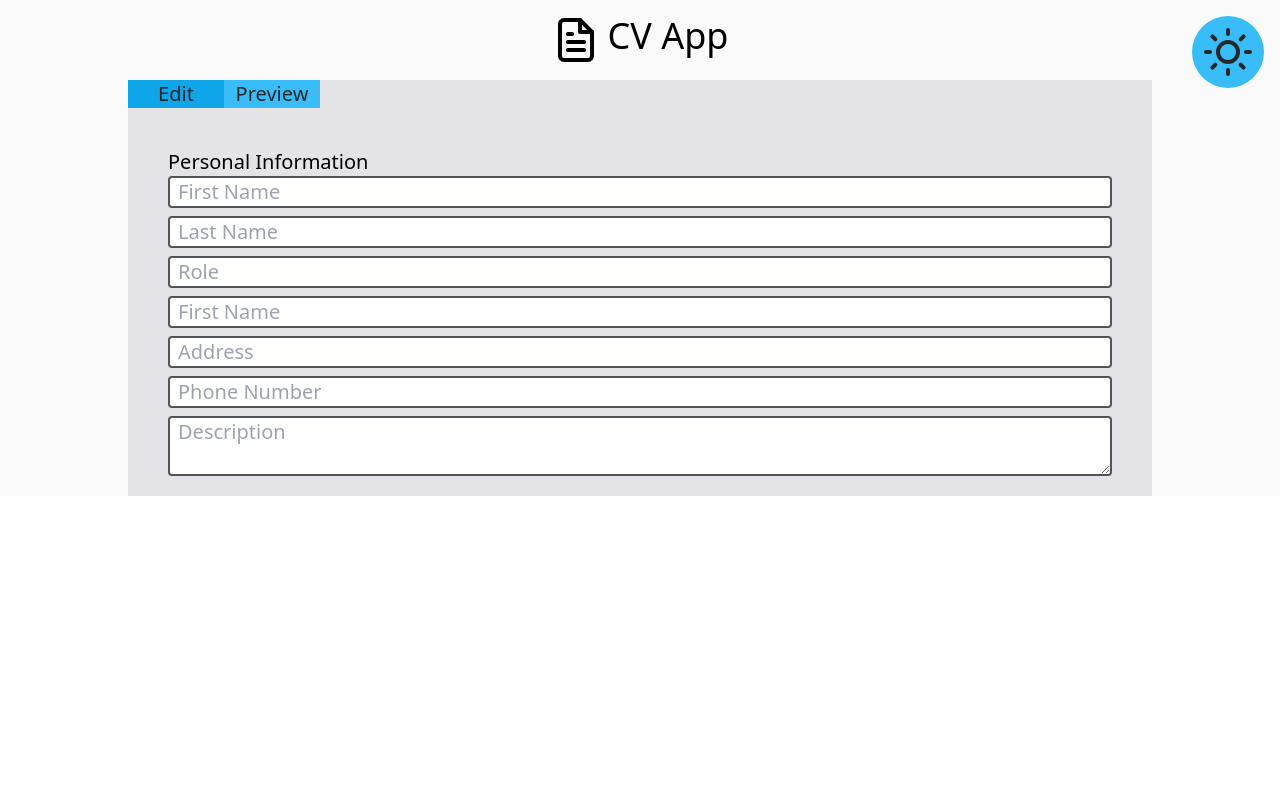
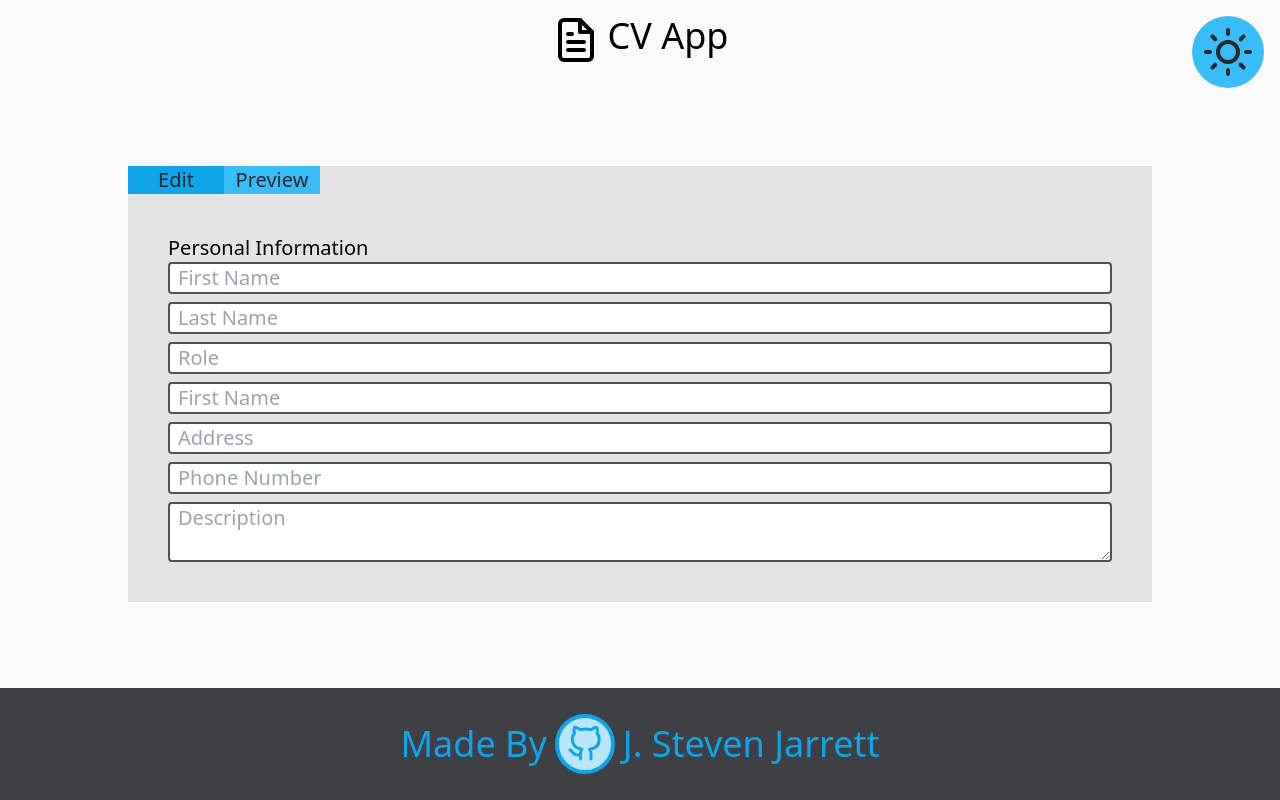
Before and after one commit to Bantchee/cv-project, a React (Create React App) app: page / in a window 1280 px wide. Built offline with nearby package versions, Linux system fonts and the light colour scheme.

Commit message:
Implement footer

```diff
--- a/src/App.js
+++ b/src/App.js
@@ -1,13 +1,15 @@
 import React from 'react'
-import { Main } from './components/Main.js'
-import { Header } from './components/Header.js'
+import { Main } from './components/Main.js';
+import { Header } from './components/Header.js';
+import { Footer } from './components/Footer.js';
 
 class App extends React.Component {
   render() {
     return (
-      <div className="text-xl bg-zinc-50 dark:bg-zinc-700">
+      <div className="text-xl bg-zinc-50 dark:bg-zinc-700 h-screen flex flex-col justify-between">
         <Header />
         <Main />
+        <Footer />
       </div>
     )
   }
--- /dev/null
+++ b/src/components/Footer.js
@@ -0,0 +1,21 @@
+import React from "react";
+
+export class Footer extends React.Component {
+    constructor(props) {
+        super(props);
+    }
+
+    render() {
+        return (
+            <footer className="dark:bg-zinc-50 bg-zinc-700 flex text-sky-500 dark:text-emerald-500 h-28 items-center justify-center text-4xl">
+                <p>Made By</p>
+                <a className="hover:text-sky-600 bg-sky-200 hover:bg-sky-300 rounded-full p-2 border-4 border-sky-500 hover:border-sky-600 ml-2 mr-2" href="https://github.com/Bantchee">
+                    <svg  xmlns="http://www.w3.org/2000/svg" width="36" height="36" viewBox="0 0 24 24" fill="none" stroke="currentColor" stroke-width="2" stroke-linecap="round" stroke-linejoin="round">
+                        <path d="M9 19c-5 1.5-5-2.5-7-3m14 6v-3.87a3.37 3.37 0 0 0-.94-2.61c3.14-.35 6.44-1.54 6.44-7A5.44 5.44 0 0 0 20 4.77 5.07 5.07 0 0 0 19.91 1S18.73.65 16 2.48a13.38 13.38 0 0 0-7 0C6.27.65 5.09 1 5.09 1A5.07 5.07 0 0 0 5 4.77a5.44 5.44 0 0 0-1.5 3.78c0 5.42 3.3 6.61 6.44 7A3.37 3.37 0 0 0 9 18.13V22"></path>
+                    </svg>
+                </a>
+                <p>J. Steven Jarrett</p>
+            </footer>
+        )
+    }
+}
```
Also changed, not shown: src/icons/github.svg (added).
